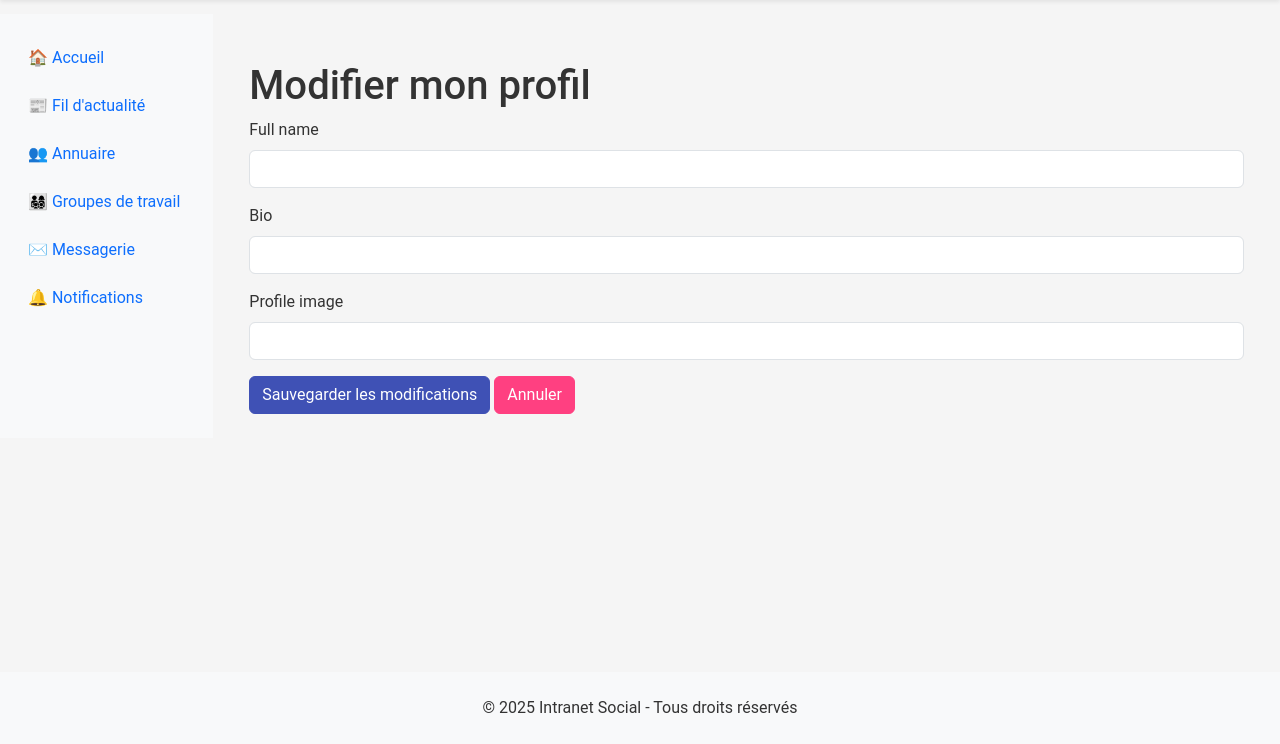
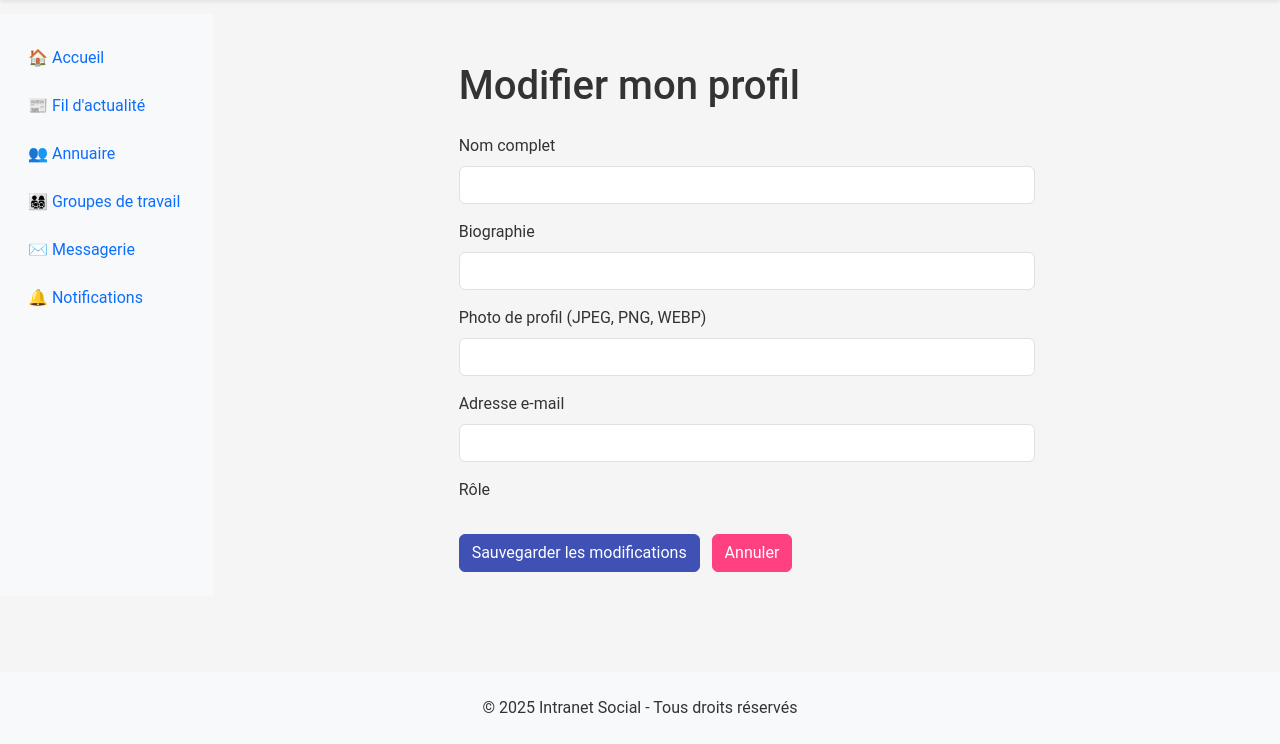
Before and after one commit to stshauke/intranet_social, a Symfony app: template templates/user/edit.html.twig in a window 1280 px wide. Shown: the part 56-800 px from the top of the page. Run offline with Twig, Linux system fonts and the light colour scheme; the template is opened without the code that fills it, so the values that code supplies are empty; form fields are guessed from the names that the template uses; style sheets or scripts are compiled from the project's sources; some libraries are stand-ins or nearby versions.

Commit message:
Refactor templates for improved layout and user experience; update form handling and labels for clarity

```diff
--- a/templates/base.html.twig
+++ b/templates/base.html.twig
@@ -15,9 +15,9 @@
 {% set route = app.request.attributes.get('_route') %}
 {% set isLoginOrRegister = route in ['app_login', 'app_register'] %}
 
-<body class="d-flex flex-column min-vh-100" >
+<body {% if not isLoginOrRegister %}class="d-flex flex-column min-vh-100"{% endif %}>
 
-    {# ✅ NAVBAR #}
+    {# ✅ Barre de navigation #}
     <nav class="navbar navbar-expand-lg navbar-light bg-white shadow-sm fixed-top">
         <div class="container-fluid">
             <a class="navbar-brand fw-bold" href="{{ path('app_home') }}">🌐 Intranet Social</a>
@@ -72,11 +72,12 @@
         </div>
     </nav>
 
-    {# ✅ CONTENU PRINCIPAL - WRAPPER GROWABLE POUR PUSHER LE FOOTER EN BAS #}
-    <div class="flex-grow-1">
-        <div class="container-fluid" style="margin-top: 70px;">
+    {# ✅ Contenu principal #}
+    <div class="{% if not isLoginOrRegister %}flex-grow-1{% endif %}">
+        <div class="container-fluid" style="{% if not isLoginOrRegister %}margin-top: 70px;{% endif %}">
             <div class="row">
 
+                {# ✅ Sidebar (sauf login/register) #}
                 {% if not isLoginOrRegister %}
                     <nav class="col-md-2 d-none d-md-block bg-light sidebar py-4">
                         <div class="position-sticky">
@@ -95,7 +96,11 @@
                     </nav>
                 {% endif %}
 
-                <main class="{% if isLoginOrRegister %}col-12 d-flex justify-content-center align-items-center min-vh-100{% else %}col-md-9 ms-sm-auto col-lg-10{% endif %} px-md-4 py-4">
+                {# ✅ Main content (centré verticalement sur login/register) #}
+                <main class="flex-grow-1 {% if isLoginOrRegister %}col-12 d-flex justify-content-center align-items-center{% else %}col-md-9 ms-sm-auto col-lg-10{% endif %} px-md-4 py-4"
+                    style="{% if isLoginOrRegister %}min-height: calc(100vh - 70px);{% endif %}">
+
+
                     {% for label, messages in app.flashes %}
                         {% for message in messages %}
                             <div class="alert alert-{{ label }} alert-dismissible fade show" role="alert">
@@ -104,6 +109,7 @@
                             </div>
                         {% endfor %}
                     {% endfor %}
+
                     {% block body %}{% endblock %}
                 </main>
 
@@ -111,7 +117,7 @@
         </div>
     </div>
 
-    {# ✅ FOOTER FIXÉ EN BAS #}
+    {# ✅ Footer visible sauf si login/register #}
     <footer class="bg-light text-center text-lg-start mt-auto">
         <div class="container p-3">
             <div class="text-center p-2">
@@ -119,6 +125,7 @@
             </div>
         </div>
     </footer>
+
 
     {% block javascripts %}
         {{ encore_entry_script_tags('app') }}
--- a/templates/user/edit.html.twig
+++ b/templates/user/edit.html.twig
@@ -1,30 +1,49 @@
-{# templates/user/edit.html.twig #}
 {% extends 'base.html.twig' %}
 
 {% block title %}Modifier mon profil{% endblock %}
 
 {% block body %}
-<div class="container mt-4">
-    <h1>Modifier mon profil</h1>
+<div class="container mt-4" style="max-width: 600px;">
+    <h1 class="mb-4">Modifier mon profil</h1>
 
     {{ form_start(form, {'attr': {'enctype': 'multipart/form-data'}}) }}
+
         <div class="mb-3">
-            {{ form_label(form.fullName) }}
+            {{ form_label(form.fullName, 'Nom complet') }}
             {{ form_widget(form.fullName, {'attr': {'class': 'form-control'}}) }}
         </div>
 
         <div class="mb-3">
-            {{ form_label(form.bio) }}
+            {{ form_label(form.bio, 'Biographie') }}
             {{ form_widget(form.bio, {'attr': {'class': 'form-control'}}) }}
         </div>
 
         <div class="mb-3">
-            {{ form_label(form.profileImage) }}
+            {{ form_label(form.profileImage, 'Photo de profil (JPEG, PNG, WEBP)') }}
             {{ form_widget(form.profileImage, {'attr': {'class': 'form-control'}}) }}
         </div>
 
-        <button type="submit" class="btn btn-primary">Sauvegarder les modifications</button>
-        <a href="{{ path('app_user_profile', {'id': user.id}) }}" class="btn btn-secondary">Annuler</a>
+        <div class="mb-3">
+            {{ form_label(form.email, 'Adresse e-mail') }}
+            {{ form_widget(form.email, {'attr': {'class': 'form-control'}}) }}
+        </div>
+
+        {# ✅ Affichage conditionnel d’un seul rôle #}
+        <div class="mb-3">
+            <label class="form-label">Rôle</label><br>
+            {% if 'ROLE_ADMIN' in user.roles %}
+                <span class="badge bg-danger">Administrateur</span>
+            {% elseif 'ROLE_USER' in user.roles %}
+                <span class="badge bg-secondary">Utilisateur</span>
+            {% endif %}
+        </div>
+
+        <div class="mt-4">
+            <button type="submit" class="btn btn-primary">Sauvegarder les modifications</button>
+            <a href="{{ path('app_user_profile', {'id': user.id}) }}" class="btn btn-secondary ms-2">Annuler</a>
+        </div>
+        {% do form.roles.setRendered %}
+
     {{ form_end(form) }}
 </div>
 {% endblock %}
```
Also changed, not shown: templates/post/new.html.twig (+5 -7 lines), templates/registration/register.html.twig (+8 -5 lines), templates/security/login.html.twig (+8 -4 lines).
